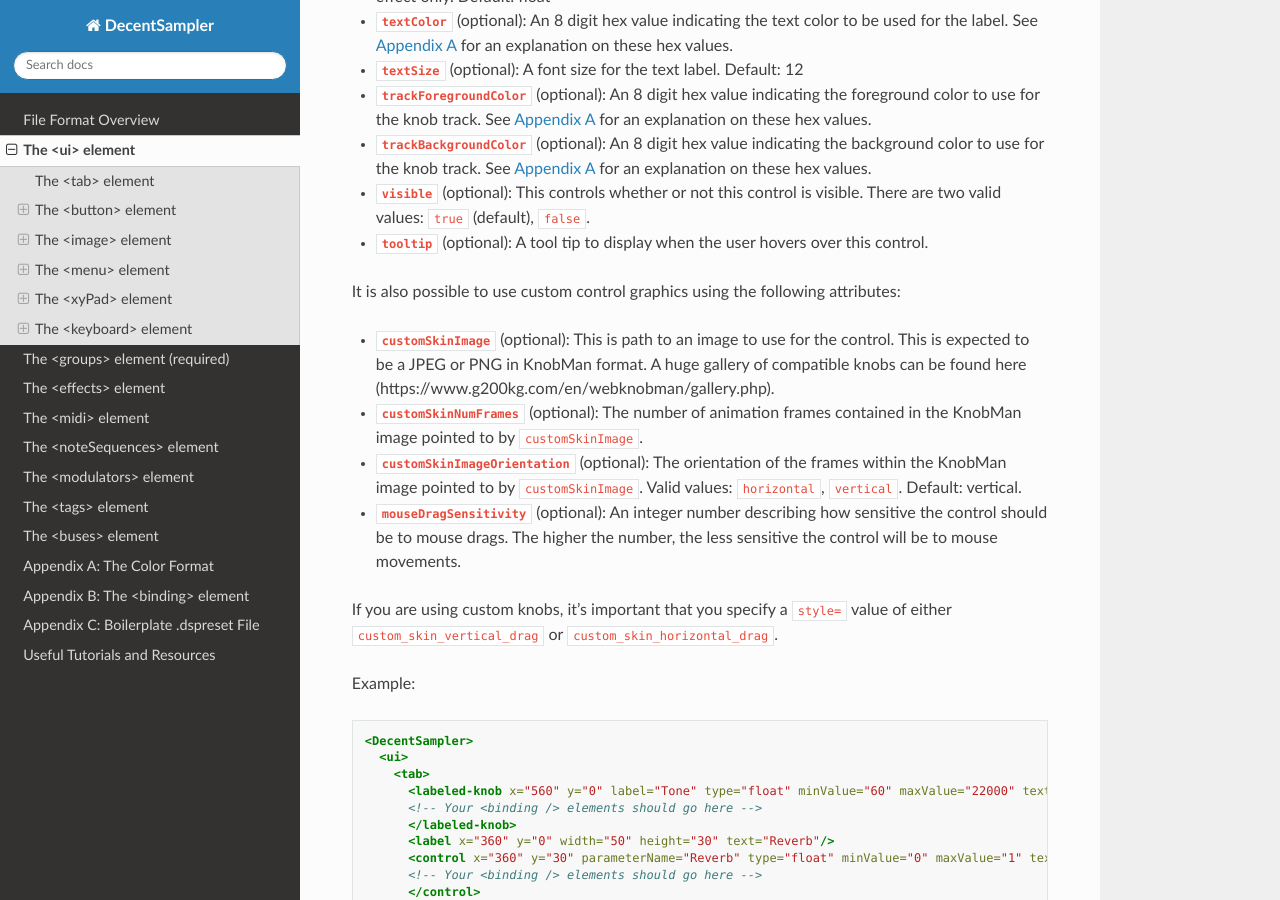
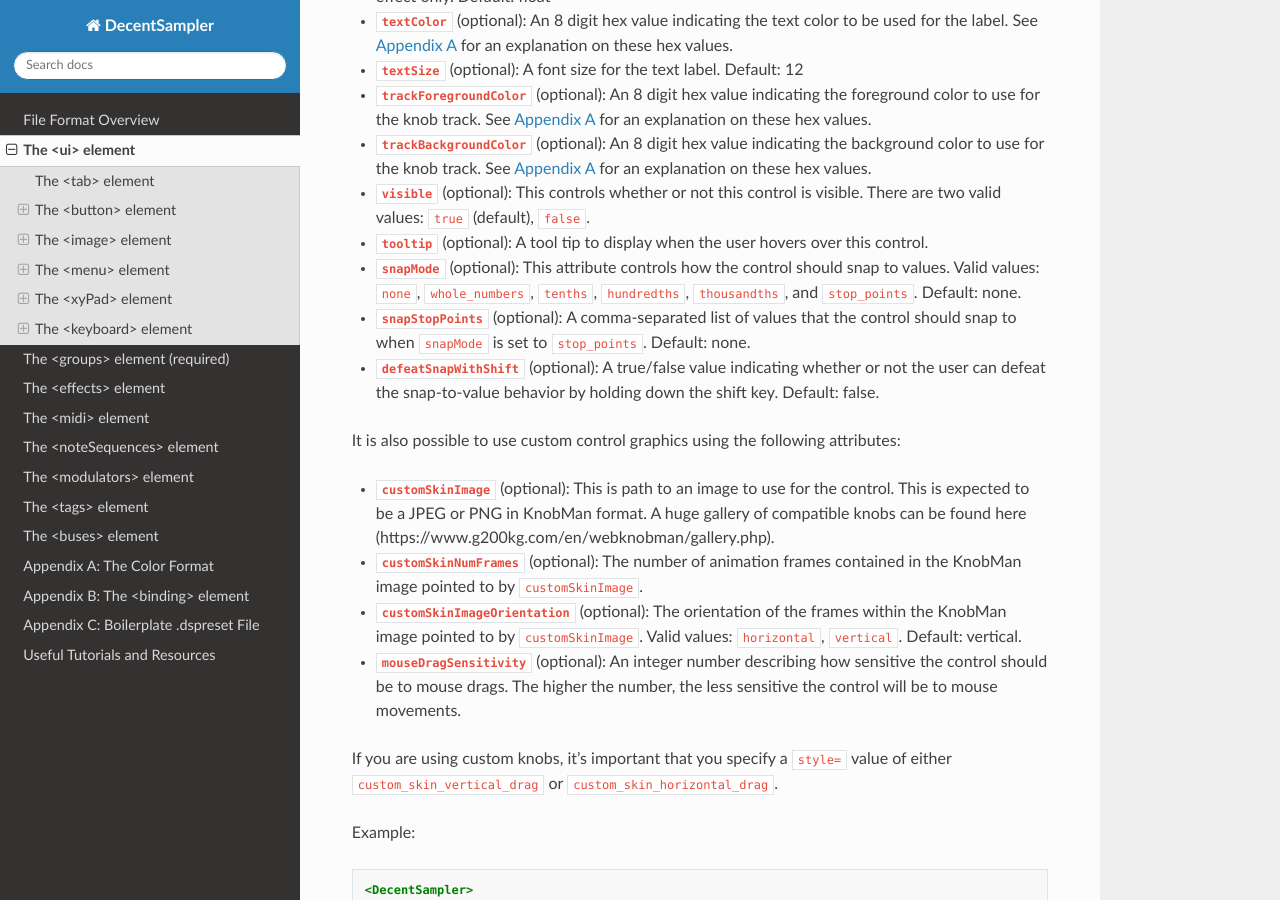
Before and after one commit to DecentSamples/DecentSampler-Developers-Guide, a Sphinx documentation site: the page built from docs/source/the-ui-element.md, in a window 1280 px wide and 900 px high, scrolled down 4972 px. Built offline with Sphinx 7.4.7 and the Read the Docs theme 3.1.0, drawn with Linux system fonts in a browser that asks for light colours.

Commit message:
Added information on the 1.12.5 release

```diff
--- a/docs/source/the-ui-element.md
+++ b/docs/source/the-ui-element.md
@@ -153,6 +153,9 @@
 - **`trackBackgroundColor`** (optional): An 8 digit hex value indicating the background color to use for the knob track. See [Appendix A](#appendix-a-the-color-format) for an explanation on these hex values.
 - **`visible`** (optional): This controls whether or not this control is visible. There are two valid values: `true` (default), `false`.
 - **`tooltip`** (optional): A tool tip to display when the user hovers over this control.
+- **`snapMode`** (optional): This attribute controls how the control should snap to values. Valid values: `none`, `whole_numbers`, `tenths`, `hundredths`, `thousandths`, and `stop_points`. Default: none.
+- **`snapStopPoints`** (optional): A comma-separated list of values that the control should snap to when `snapMode` is set to `stop_points`. Default: none.
+- **`defeatSnapWithShift`** (optional): A true/false value indicating whether or not the user can defeat the snap-to-value behavior by holding down the shift key. Default: false.
 
 It is also possible to use custom control graphics using the following attributes:
 
```
Also changed, not shown: docs/source/appendix-b-the-binding-element.md (+30 -20 lines), docs/source/the-modulators-element.md (+2 -0 lines), docs/source/topic-how-to-use-note-sequences.md (+1 -0 lines).
